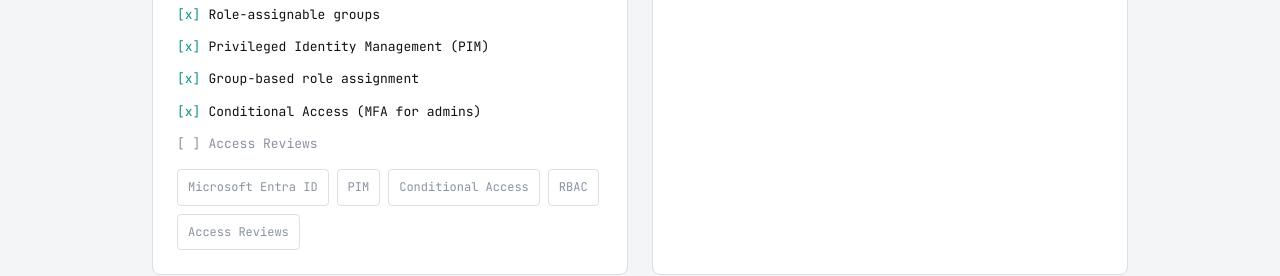
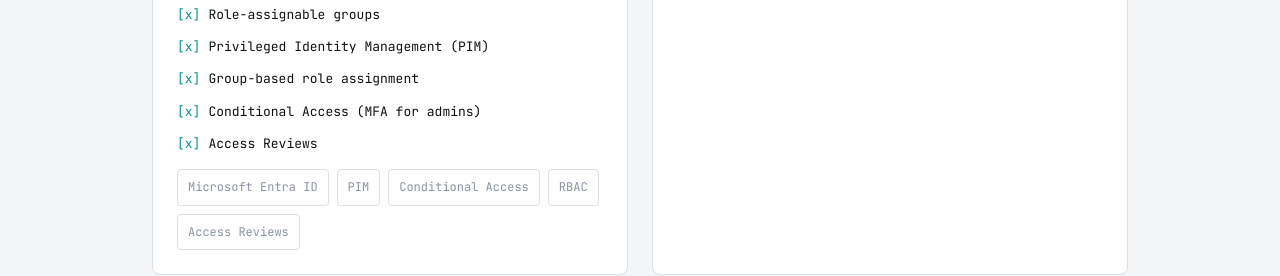
Before and after one commit to giannismatr/portfolio, a React (Vite) app: page / in a window 1280 px wide. Shown: the part 2880-3156 px from the top of the page. Built offline with nearby package versions, Linux system fonts and the light colour scheme.

Commit message:
Mark Access Reviews as complete in Entra ID lab

```diff
--- a/src/data/content.ts
+++ b/src/data/content.ts
@@ -94,7 +94,7 @@
       { label: 'Privileged Identity Management (PIM)', done: true },
       { label: 'Group-based role assignment', done: true },
       { label: 'Conditional Access (MFA for admins)', done: true },
-      { label: 'Access Reviews', done: false },
+      { label: 'Access Reviews', done: true },
     ],
   },
   {
```
